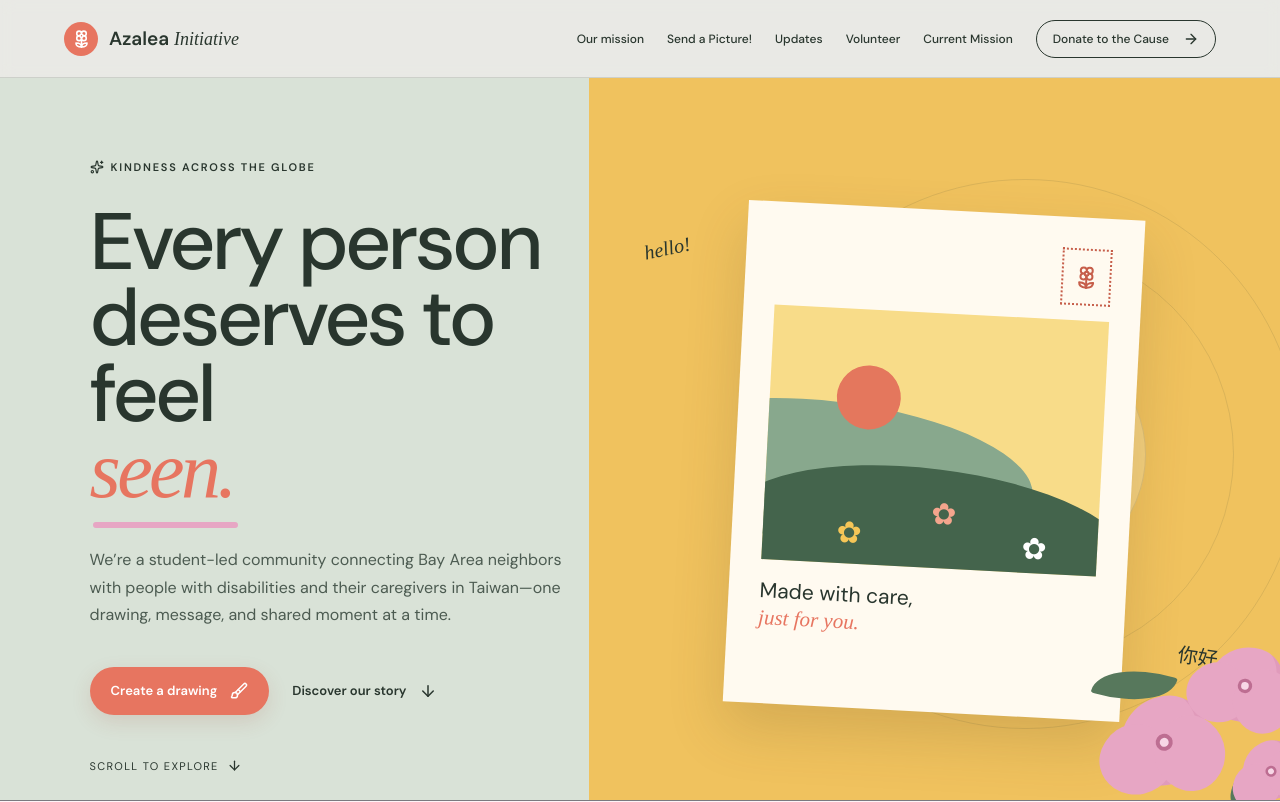
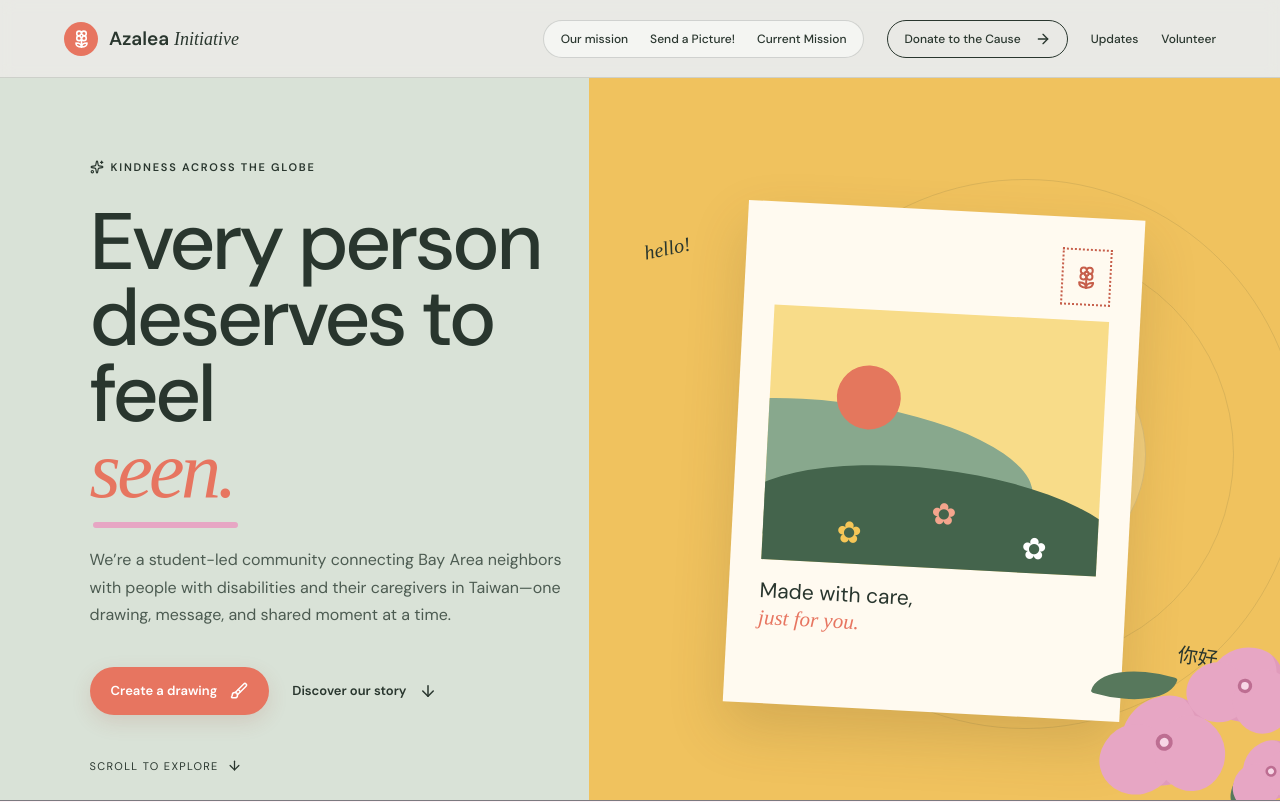
Before and after one commit to its-ghostly/AzaleaInitiative, a React (Vite) app: page / in a window 1280 px wide. Shown: the top 802 px of the page. Built offline with nearby package versions, Linux system fonts and the light colour scheme; a web font is replaced by a local one.

Commit message:
Group homepage navigation links

```diff
--- a/src/App.css
+++ b/src/App.css
@@ -39,6 +39,7 @@ nav a { text-decoration: none; }
 nav a:not(.nav-cta), .nav-link-button { font-style: italic; }
 nav a:not(.nav-cta):hover, .nav-link-button:hover { color: var(--coral); }
 nav a[aria-current='page'] { color: #b14e78; text-decoration: underline; text-underline-offset: 5px; }
+.nav-home-group { display: flex; align-items: center; gap: 22px; padding: 10px 17px; border: 1px solid rgba(41,54,46,.18); border-radius: 999px; background: rgba(255,255,255,.5); }
 .nav-link-button { border: 0; background: transparent; padding: 0; cursor: pointer; font-size: inherit; font-weight: inherit; }
 .nav-cta { display: inline-flex; align-items: center; gap: 14px; border: 1px solid var(--ink); border-radius: 999px; padding: 10px 16px; }
 .nav-cta:hover { background: var(--ink); color: white; }
@@ -324,6 +325,7 @@ footer { background: #202c24; color: white; padding: 70px clamp(25px, 7vw, 110px
   .menu-button { display: block; cursor: pointer; }
   nav { display: none; position: absolute; top: 78px; left: 0; right: 0; background: #f8f5ed; padding: 25px; flex-direction: column; box-shadow: 0 20px 30px rgba(0,0,0,.1); }
   nav.open { display: flex; }
+  .nav-home-group { width: min(100%, 360px); flex-direction: column; gap: 16px; border-radius: 18px; padding: 18px; }
 }
 
 @media (max-width: 850px) {
--- a/src/App.tsx
+++ b/src/App.tsx
@@ -196,12 +196,14 @@ function App() {
         </a>
         <button className="menu-button" onClick={() => setMenuOpen(!menuOpen)} aria-label="Toggle menu"><Menu /></button>
         <nav className={menuOpen ? 'open' : ''} onClick={() => setMenuOpen(false)}>
-          <a href="./#mission">Our mission</a>
-          <button className="nav-link-button" onClick={() => setStudioOpen(true)}>Send a Picture!</button>
+          <div className="nav-home-group" aria-label="Homepage sections">
+            <a href="./#mission">Our mission</a>
+            <button className="nav-link-button" onClick={() => setStudioOpen(true)}>Send a Picture!</button>
+            <a href="./#current-mission">Current Mission</a>
+          </div>
+          <a className="nav-cta" href="./#donate">Donate to the Cause <ArrowRight size={16} /></a>
           <a href="?page=updates#updates" aria-current={page === 'updates' ? 'page' : undefined}>Updates</a>
           <a href="?page=volunteer#volunteers" aria-current={page === 'volunteer' ? 'page' : undefined}>Volunteer</a>
-          <a href="./#current-mission">Current Mission</a>
-          <a className="nav-cta" href="./#donate">Donate to the Cause <ArrowRight size={16} /></a>
         </nav>
       </header>
 
```
